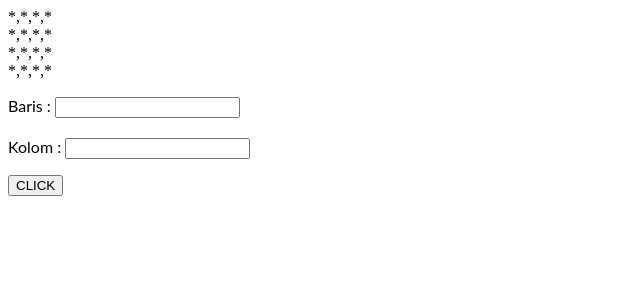
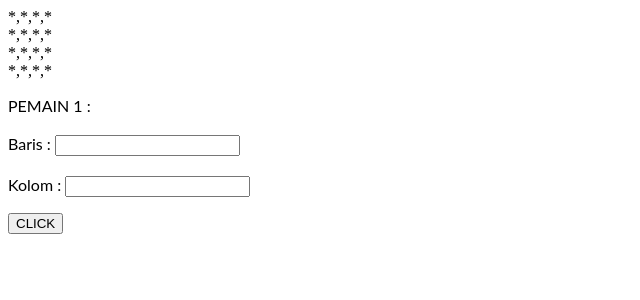
Before and after one commit to gaby205/C14180055---Angular1, an Angular app: page / in a window 1280 px wide. Shown: the top 300 px of the page, without its empty margins (0-640 px from the left). Built offline with nearby package versions, Linux system fonts and the light colour scheme.

Commit message:
1 file modified

```diff
--- a/src/app/app.component.html
+++ b/src/app/app.component.html
@@ -3,6 +3,9 @@
 </div>
 
 <p>
+  PEMAIN 1 :
+  <br>
+  <br>
   Baris : <input type = "text" [(ngModel)] = "brs"/>
   <br>
   <br>
```
